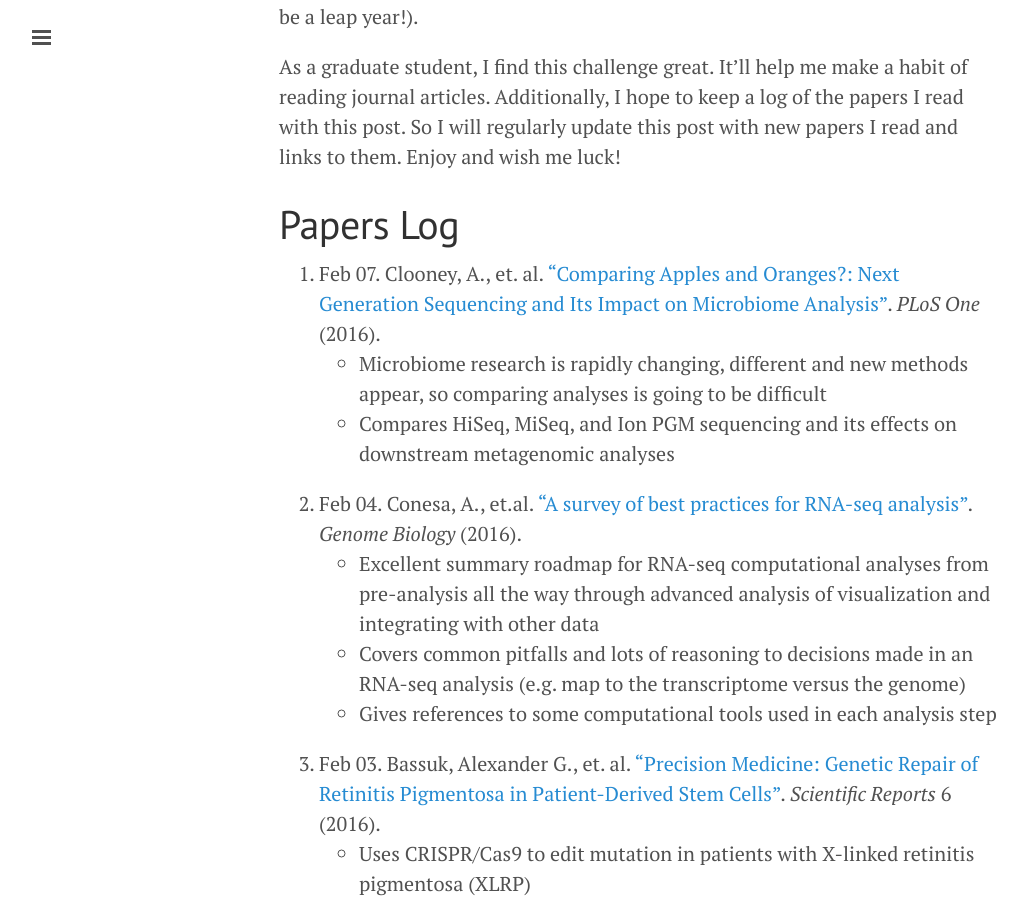
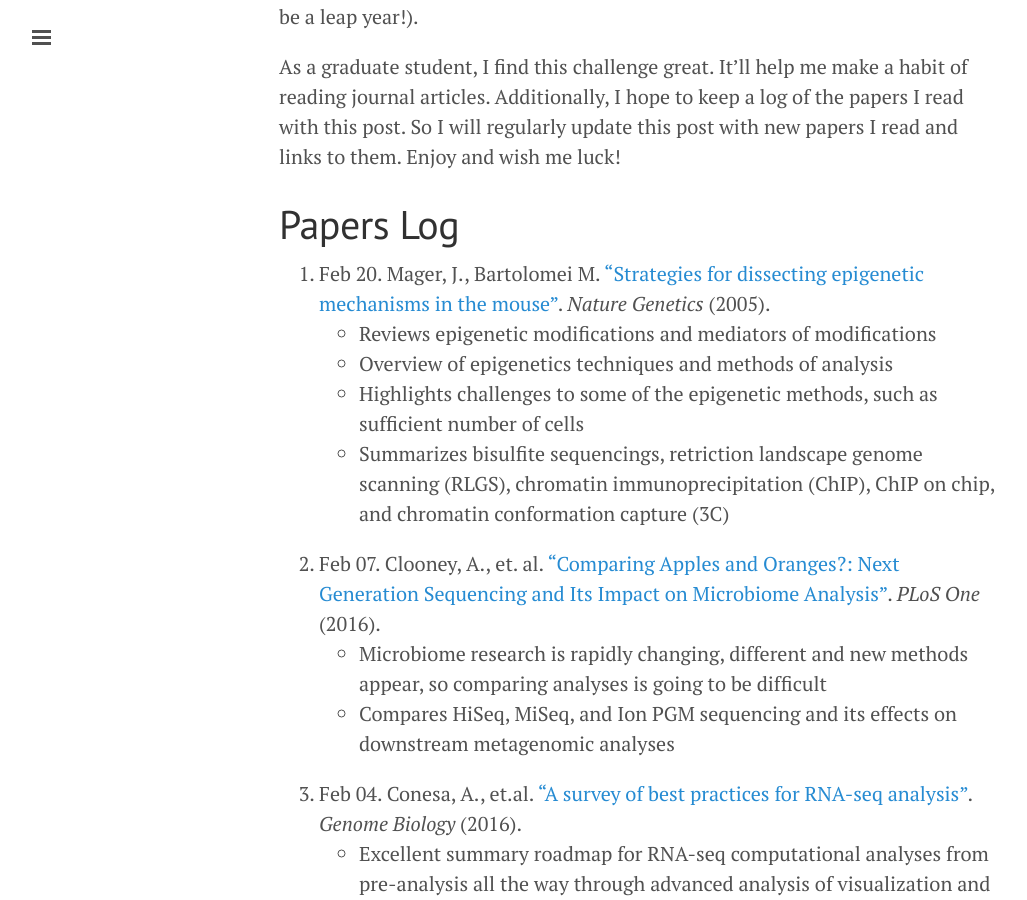
Before and after one commit to erictleung/erictleung.github.io, a Jekyll site: the page built from _posts/2016-02-03-366-papers-for-2016.md, in a window 1280 px wide and 900 px high, scrolled down 320 px. Shown: the whole window, without its empty margins (1-1028 px from the left). Built offline with Jekyll 4.4.1, drawn with Linux system fonts in a browser that asks for light colours; nearby versions of some CDN libraries.

Commit message:
Add Feb 20 paper on epigenetic measuring methods

```diff
--- a/_posts/2016-02-03-366-papers-for-2016.md
+++ b/_posts/2016-02-03-366-papers-for-2016.md
@@ -22,6 +22,15 @@ and links to them. Enjoy and wish me luck!
 
 # Papers Log
 
+4. Feb 20. Mager, J., Bartolomei M. ["Strategies for dissecting epigenetic
+   mechanisms in the mouse"][feb20mager]. *Nature Genetics* (2005).
+    - Reviews epigenetic modifications and mediators of modifications
+    - Overview of epigenetics techniques and methods of analysis
+    - Highlights challenges to some of the epigenetic methods, such as
+      sufficient number of cells
+    - Summarizes bisulfite sequencings, retriction landscape genome scanning
+      (RLGS), chromatin immunoprecipitation (ChIP), ChIP on chip, and chromatin
+      conformation capture (3C)
 3. Feb 07. Clooney, A., et. al. ["Comparing Apples and Oranges?: Next Generation
    Sequencing and Its Impact on Microbiome Analysis"][feb07clooney]. *PLoS One*
    (2016).
```
Also changed, not shown: other parts of _posts/2016-02-03-366-papers-for-2016.md (+3 -1 lines).
